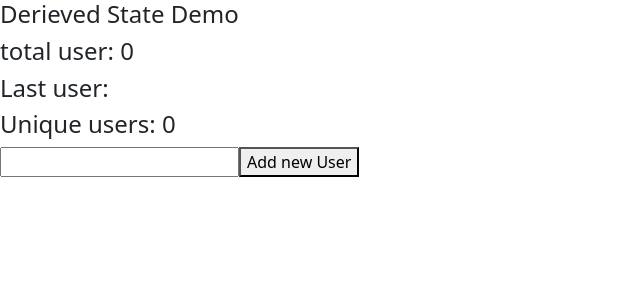
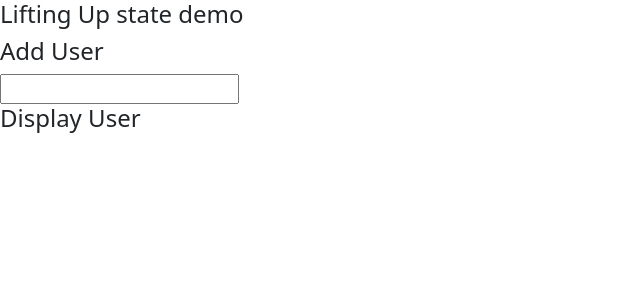
Before and after one commit to Namrata725/reactJsLearning, a React (Vite) app: page / in a window 1280 px wide. Shown: the top 300 px of the page, without its empty margins (0-640 px from the left). Built offline with nearby package versions, Linux system fonts and the light colour scheme.

Commit message:
doc + demo code for liftingup state

```diff
--- a/src/App.jsx
+++ b/src/App.jsx
@@ -31,6 +31,7 @@ import ForwardRefDemo from "./ForwardRefDemo";
 import UseFormSatusHookDemo from "./UseFormSatusHookDemo";
 import UserTransitionDemo from "./UseTransitionDemo";
 import DerivedDemo from "./DerivedDemo";
+import LiftUpStateDemo from "./LiftUpStateDemo";
 function App() {
   return (
     <div>
@@ -100,7 +101,9 @@ function App() {
       {/* <UseFormSatusHookDemo /> */}
 
       {/* <UserTransitionDemo /> */}
-      <DerivedDemo />
+      {/* <DerivedDemo /> */}
+
+      <LiftUpStateDemo />
     </div>
   );
 }
--- /dev/null
+++ b/src/LiftUpStateDemo.jsx
@@ -0,0 +1,15 @@
+import LiftingUpAddUser from "./LiftingUpAddUser";
+import LiftingUpDisplayUser from "./LiftingUpDisplayUser";
+import { useState } from "react";
+function LiftUpStateDemo() {
+  const [user, setUser] = useState("");
+  return (
+    <div>
+      <h4>Lifting Up state demo</h4>
+      <LiftingUpAddUser user={user} setUser={setUser} />
+      <LiftingUpDisplayUser user={user} />
+    </div>
+  );
+}
+
+export default LiftUpStateDemo;
--- /dev/null
+++ b/src/LiftingUpAddUser.jsx
@@ -0,0 +1,13 @@
+function LiftingUpAddUser({ user, setUser }) {
+  const UpdateUser = (event) => {
+    setUser(event.target.value);
+  };
+  return (
+    <div>
+      <h4>Add User</h4>
+      <input type="text" value={user} onChange={UpdateUser} />
+    </div>
+  );
+}
+
+export default LiftingUpAddUser;
--- /dev/null
+++ b/src/LiftingUpDisplayUser.jsx
@@ -0,0 +1,10 @@
+function LiftingUpDisplayUser({ user }) {
+  return (
+    <div>
+      <h4>Display User</h4>
+      <h4>{user}</h4>
+    </div>
+  );
+}
+
+export default LiftingUpDisplayUser;
```
Also changed, not shown: 1 other file (tests, documents, lock files or other folders).
